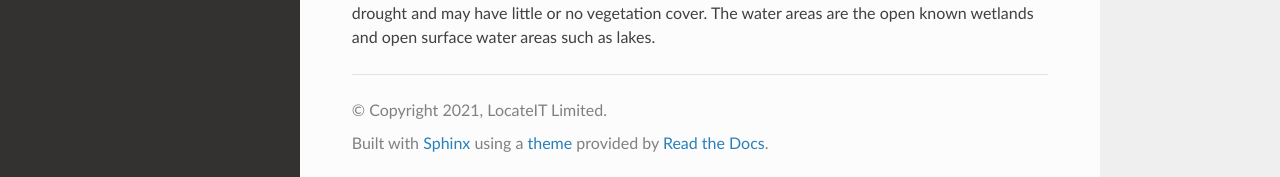
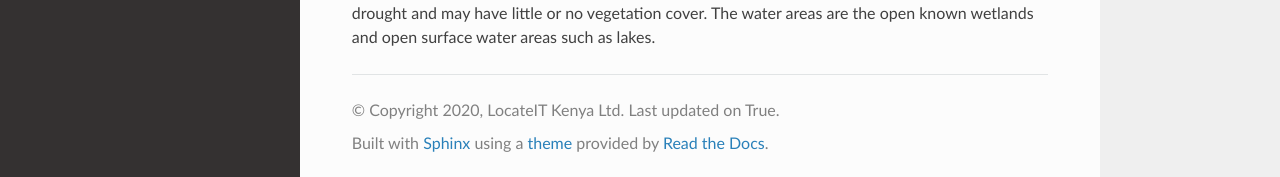
Before and after one commit to sethgis/12, a Sphinx documentation site: the page built from source/index.rst, in a window 1280 px wide and 900 px high, scrolled down 3333 px. Shown: the part 720-897 px from the top of the window. Built offline with Sphinx 7.4.7 and the Read the Docs theme 2.0.0, drawn with Linux system fonts in a browser that asks for light colours.

Commit message:
Update conf.py

```diff
--- a/source/conf.py
+++ b/source/conf.py
@@ -10,16 +10,16 @@
 # add these directories to sys.path here. If the directory is relative to the
 # documentation root, use os.path.abspath to make it absolute, like shown here.
 #
-# import os
-# import sys
-# sys.path.insert(0, os.path.abspath('.'))
-
+import os
+import sys
+sys.path.insert(0, os.path.abspath('.'))
+#from better import better_theme_path
 
 # -- Project information -----------------------------------------------------
 
 project = 'TROFMIS'
-copyright = '2021, LocateIT Limited'
-author = 'LocateIT Limited'
+copyright = '2020, LocateIT Kenya Ltd'
+author = 'LocateIT Kenya Limited'
 
 # The full version, including alpha/beta/rc tags
 release = '1.0.0'
@@ -30,58 +30,79 @@
 # Add any Sphinx extension module names here, as strings. They can be
 # extensions coming with Sphinx (named 'sphinx.ext.*') or your custom
 # ones.
+import sphinx_rtd_theme
+
 extensions = [
 
 ]
 
+
 # Add any paths that contain templates here, relative to this directory.
 templates_path = ['_templates']
-
-# The language for content autogenerated by Sphinx. Refer to documentation
-# for a list of supported languages.
-#
-# This is also used if you do content translation via gettext catalogs.
-# Usually you set "language" from the command line for these cases.
-language = 'y'
 
 # List of patterns, relative to source directory, that match files and
 # directories to ignore when looking for source files.
 # This pattern also affects html_static_path and html_extra_path.
 exclude_patterns = []
 
-import sphinx_rtd_theme
-
-extensions = ["sphinx_rtd_theme"
-]
-
-html_theme = "sphinx_rtd_theme"
-
-
-html_theme_options = {
-    'analytics_id': 'G-XXXXXXXXXX',  #  Provided by Google in your dashboard
-    'analytics_anonymize_ip': False,
-    'logo_only': False,
-    'display_version': True,
-    'prev_next_buttons_location': "bottom",
-    'style_external_links': False,
-    'vcs_pageview_mode': '',
-    'style_nav_header_background': 'black',
-    # Toc options
-    'collapse_navigation': True,
-    'sticky_navigation': True,
-    'navigation_depth': 3,
-    'includehidden': True,
-    'titles_only': False
-}
 
 # -- Options for HTML output -------------------------------------------------
 
 # The theme to use for HTML and HTML Help pages.  See the documentation for
 # a list of builtin themes.
 #
-# html_theme = 'scrolls'
+#html_theme = 'alabaster'
+#html_theme_path = [better_theme_path]
+html_theme = "sphinx_rtd_theme"
 
+html_sidebars = { '**': ['globaltoc.html', 'relations.html', 'sourcelink.html', 'searchbox.html'] }
+
+
+html_theme_options = {
+	'canonical_url': '',
+    'analytics_id': '',  #  Provided by Google in your dashboard
+    #'analytics_anonymize_ip': False,
+    'logo_only': False,
+    'display_version': True,
+    'prev_next_buttons_location': 'bottom',
+    'style_external_links': False,
+    #'vcs_pageview_mode': '',
+    'style_nav_header_background': 'black',
+    # Toc options
+    'collapse_navigation': False,
+    'sticky_navigation': True,
+    'navigation_depth': 5,
+    'includehidden': False,
+    'titles_only': False
+	}
+
+#html_theme_options['cssfiles'] = ['_static/style.css']
+#html_theme_path = []
 # Add any paths that contain custom static files (such as style sheets) here,
 # relative to this directory. They are copied after the builtin static files,
 # so a file named "default.css" will overwrite the builtin "default.css".
 html_static_path = ['_static']
+html_logo = 'logo.png'
+
+html_context = {
+"display_github": False, # Add 'Edit on Github' link instead of 'View page source'
+"last_updated": True,
+"commit": False,
+}
+
+latex_elements = {
+# The paper size ('letterpaper' or 'a4paper').
+#'papersize': 'letterpaper',
+
+# The font size ('10pt', '11pt' or '12pt').
+'pointsize': '10pt',
+
+# Additional stuff for the LaTeX preamble.
+#'preamble':'',
+
+#Figure placement within LaTeX paper NOT WORKING
+'figure_align': 'H',
+
+}
+
+master_doc = 'index'
```
